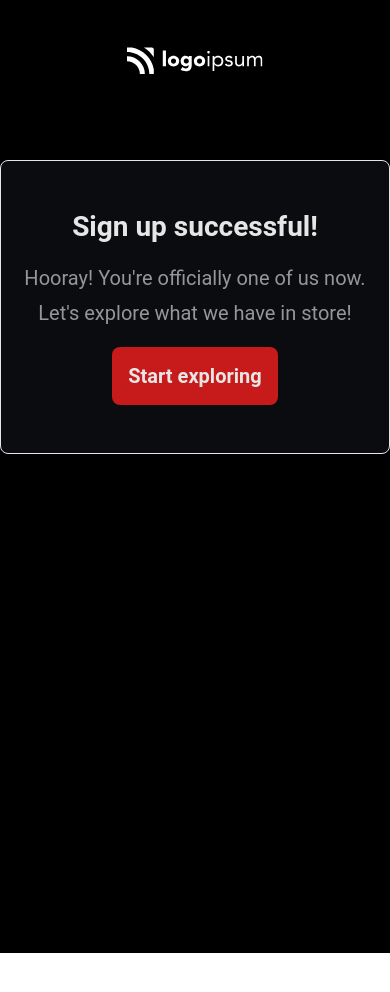
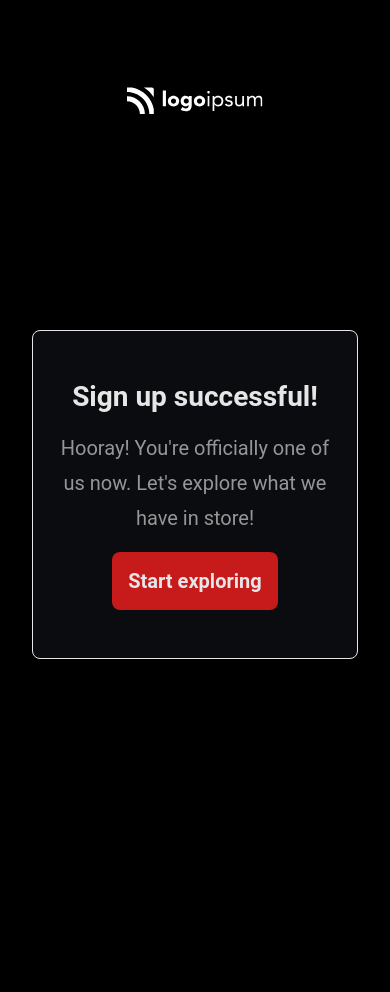
Before and after one commit to AtienoObwanda/HeartStrings-Entertainment, a React (Vite) app: page /signup-successful in a window 390 px wide. Shown: the top 992 px of the page. Before the commit the page ends 953 px from the top, so only its background shows below. Built offline with nearby package versions, Linux system fonts and the light colour scheme; a web font is replaced by a local one.

Commit message:
signup successful page made responsive

```diff
--- a/src/Pages/Users/Auth/SignUpSuccessful.jsx
+++ b/src/Pages/Users/Auth/SignUpSuccessful.jsx
@@ -10,9 +10,13 @@ import SignupColumnlogotwo from "Components/SignupColumn";
 const SignUpSuccessful = () => {
   return (
     <>
-    <div className="bg-black_900 flex flex-col font-roboto sm:gap-10 md:gap-10 gap-24 items-center justify-start mx-auto pb-[499px] w-full">
+    <div className="bg-black_900 flex flex-col font-roboto sm:gap-10 md:gap-10 gap-24 items-center justify-start mx-auto pb-[850px] w-full md:pr-4 md:pl-4 md:pt-10 sm:pr-8 sm:pl-8">
       <SignupColumnlogotwo className="flex flex-col items-center justify-start p-8 sm:px-5 w-full" />
-      <div className="bg-black_900_01 border border-gray_300 border-solid flex flex-col items-center justify-center px-40 md:px-5 py-12 rounded-lg self-stretch w-auto md:w-full">
+
+      {/* <div className="bg-black_900_01 border border-gray_300 border-solid flex flex-col items-center justify-center px-40 md:px-5 py-12 rounded-lg self-stretch w-auto md:w-full"> */}
+      <div className="bg-black_900_01 border border-gray_300 border-solid flex flex-col items-center justify-center px-40 md:px-5 py-12 rounded-lg self-stretch w-3/4 md:w-90% md:mt-[130px] sm:w-full  mx-auto">
+      {/* <div className="bg-black_900_01 border border-gray_300 border-solid flex flex-col items-center justify-center px-40 md:px-5 py-12 rounded-lg self-stretch w-3/4 md:w-full mx-auto md:mr-4 md:ml-4"> */}
+
         <div className="flex flex-col items-center justify-start self-stretch w-auto sm:w-full">
           <div className="flex flex-col gap-4 items-center justify-center self-stretch w-auto sm:w-full">
             <Text
@@ -22,7 +26,7 @@ const SignUpSuccessful = () => {
             >
               Sign up successful!
             </Text>
-            <div className="flex flex-col items-start justify-start self-stretch w-auto sm:w-full">
+            <div className="flex flex-col items-center justify-start self-stretch w-auto sm:w-full">
               <Text
                 className="font-normal leading-[175.00%] max-w-[458px] md:max-w-full not-italic text-center text-gray_300_a2"
                 as="h6"
@@ -45,6 +49,8 @@ const SignUpSuccessful = () => {
           </div>
         </div>
       </div>
+
+
     </div>
   </>
   );
```
